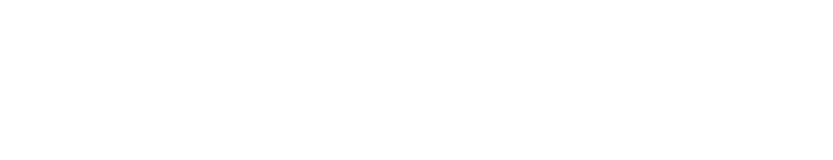
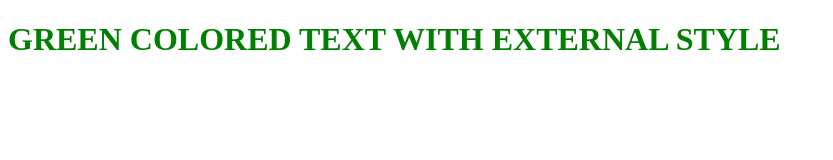
Before and after one commit to Laj01/P_0_to_100, a plain HTML site: page D_43/types/external.html in a window 1280 px wide. Shown: the whole page, without its empty margins (0-833 px from the left). Drawn offline with Linux system fonts and the light colour scheme.

Commit message:
Add external style

```diff
--- a/D_43/types/external.html
+++ b/D_43/types/external.html
@@ -4,8 +4,9 @@
     <meta charset="UTF-8">
     <meta name="viewport" content="width=device-width, initial-scale=1.0">
     <title>Document</title>
+    <link rel="stylesheet" href="./style.css">
 </head>
 <body>
-
+    <h1>GREEN COLORED TEXT WITH EXTERNAL STYLE</h1>
 </body>
 </html>
--- /dev/null
+++ b/D_43/types/style.css
@@ -0,0 +1,3 @@
+h1{
+    color: green;
+}
```
